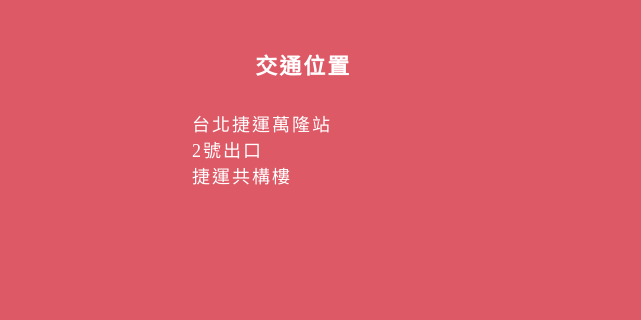
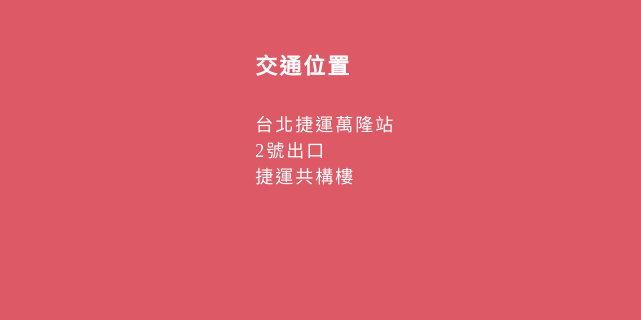
Before and after one commit to Atrulamytiny1122/wanadi_web, a plain HTML site: page masterclass.html in a window 1280 px wide. Shown: the part 2612-2932 px from the top of the page, 0-641 px from the left. Drawn offline with Linux system fonts and the light colour scheme; grey boxes are pictures that could not be loaded.

Commit message:
Add files via upload

```diff
--- a/css/style2.css
+++ b/css/style2.css
@@ -253,7 +253,7 @@
     letter-spacing: 2px;
     margin-top: 30px;
     margin-bottom: 2px;
-    margin-right: 30%;
+    margin-left: 30%;
 }
 
 .row{
```
